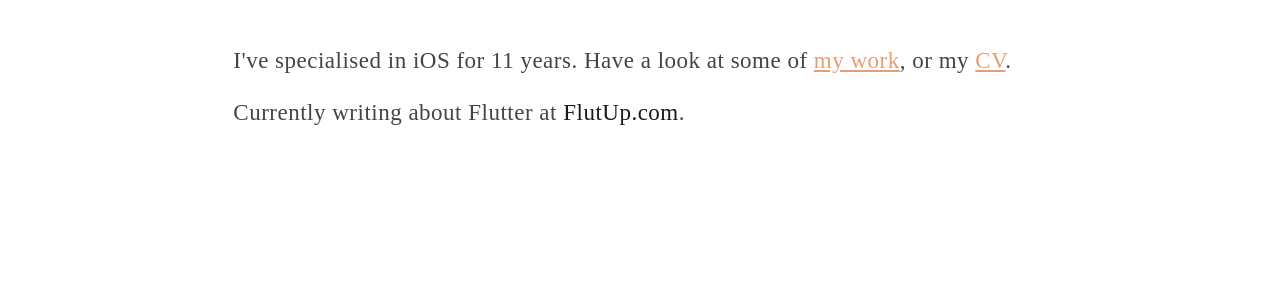
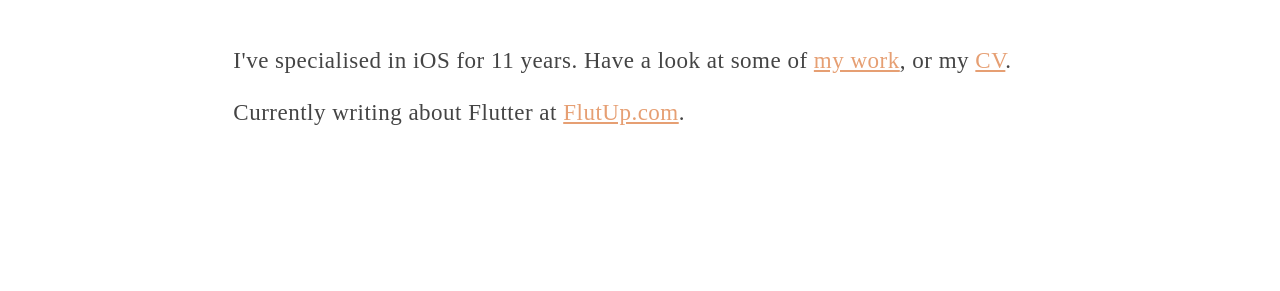
Before and after one commit to p-morris/p-morris.github.io, a Jekyll site: the page built from index.html, in a window 1280 px wide. Shown: the part 425-716 px from the top of the page. Built offline with Jekyll 4.4.1, drawn with Linux system fonts in a browser that asks for light colours; nearby versions of some CDN libraries; some web fonts are replaced; the list of posts is cut into pages by our own code.

Commit message:
Update index.html

```diff
--- a/index.html
+++ b/index.html
@@ -27,4 +27,4 @@ layout: page
 <p>I ❤️ <i>testable</i> code, that is easy to build upon.</p>
 <div class="padd"></div>
 <p class="ps">I've specialised in iOS for 11 years. Have a look at some of <a href="/my-work" class="work-link">my work</a>, or my <a href="/cv" class="work-link">CV</a>.</p>
-<p class="ps">Currently writing about Flutter at <a href="https://flutup.com">FlutUp.com</a>.
+<p class="ps">Currently writing about Flutter at <a href="https://flutup.com" class="work-link">FlutUp.com</a>.
```
